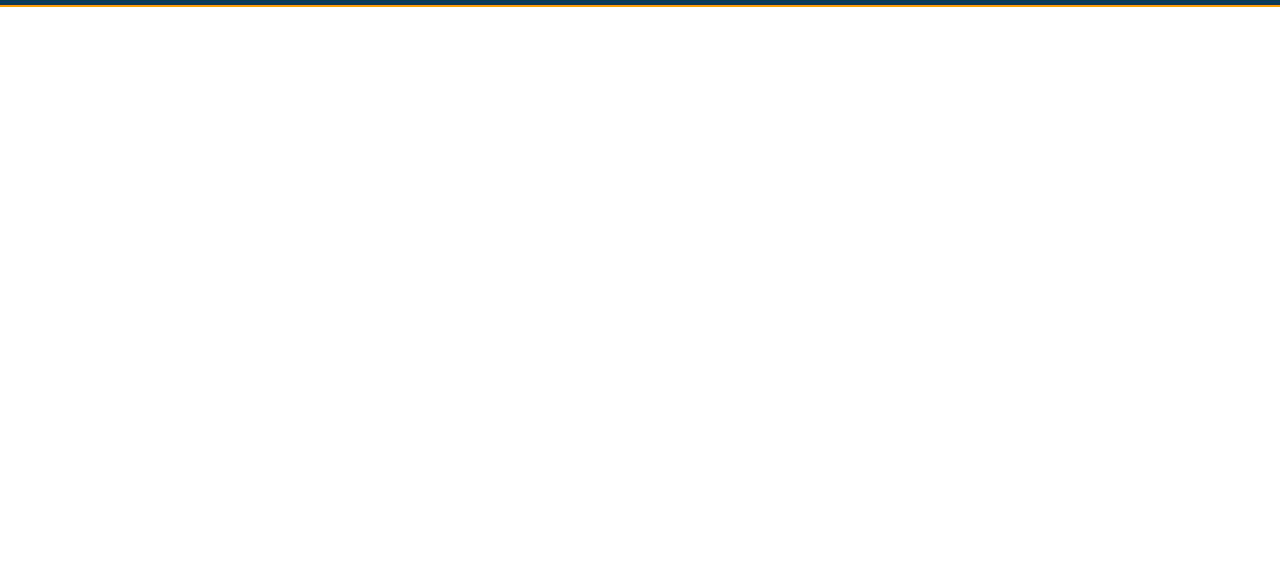
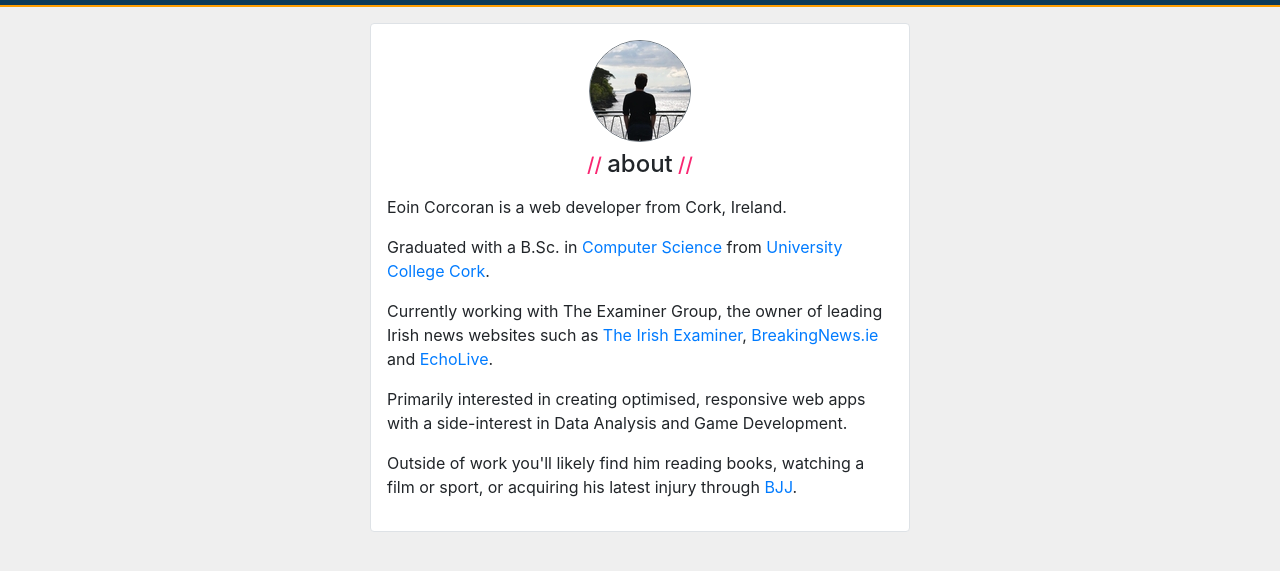
Before and after one commit to eoinpjcorcoran/eoinpjcorcoran.github.io, a plain HTML site: page source/index.html in a window 1280 px wide. Shown: the part 53-624 px from the top of the page. Drawn offline with nearby package versions, Linux system fonts and the light colour scheme.

Commit message:
Added about section to personal site

```diff
--- /dev/null
+++ b/source/css/style.css
@@ -0,0 +1,18 @@
+html, body{
+    background-color: #efefef;
+}
+
+.box{
+    background-color: #fff;
+}
+
+.header::before,
+.header::after{
+    content: " // ";
+    font-size: 1.25rem;
+}
+
+    .header--about::before,
+    .header--about::after{
+        color: #F92672;
+    }
--- a/index.html
+++ b/source/index.html
@@ -9,9 +9,10 @@
 
         <link rel="icon" href="images/favicon.jpg" type="image/x-icon">
         <link rel="stylesheet" href="https://stackpath.bootstrapcdn.com/bootstrap/4.4.1/css/bootstrap.min.css" integrity="sha384-Vkoo8x4CGsO3+Hhxv8T/Q5PaXtkKtu6ug5TOeNV6gBiFeWPGFN9MuhOf23Q9Ifjh" crossorigin="anonymous">
+        <link rel="stylesheet" href="css/style.css">
     </head>
     <body>
-        <nav class="navbar navbar-expand navbar-dark sticky-top" style="background-color: #0D3A58; border-bottom: 2px solid #FF9D00;">
+        <nav class="navbar navbar-expand navbar-dark sticky-top mb-3" style="background-color: #0D3A58; border-bottom: 2px solid #FF9D00;">
             <div class="container-fluid">
                 <a href="/" class="navbar-brand" >
                     <span class="h4">Eoin Corcoran</span>
@@ -35,5 +36,31 @@
                 </ul>
             </div>
         </nav>
+
+        <main>
+            <div class="container">
+                <div class="row">
+                    <div class="col-12 col-sm-9 col-lg-6 d-flex flex-column mx-auto">
+                        <div class="row flex-column m-0 p-2 border rounded box">
+                            <img src="images/profile.jpg" class="mx-auto my-2 border border-secondary rounded-circle" alt="A silhouette of Eoin looking out towards Kenmare Bay">
+
+                            <h4 class="d-block mx-auto header header--about">about</h4>
+
+                            <div class="p-2">
+                                <p>Eoin Corcoran is a web developer from Cork, Ireland.</p>
+
+                                <p>Graduated with a B.Sc. in <a href="https://www.ucc.ie/en/compsci/">Computer Science</a> from <a href="https://www.ucc.ie/">University College Cork</a>.</p>
+
+                                <p>Currently working with The Examiner Group, the owner of leading Irish news websites such as <a href="https://www.irishexaminer.com/">The Irish Examiner</a>, <a href="https://www.breakingnews.ie">BreakingNews.ie</a> and <a href="https://www.echolive.ie">EchoLive</a>.</p>
+
+                                <p>Primarily interested in creating optimised, responsive web apps with a side-interest in Data Analysis and Game Development.</p>
+
+                                <p>Outside of work you'll likely find him reading books, watching a film or sport, or acquiring his latest injury through <a href="https://en.wikipedia.org/wiki/Brazilian_jiu-jitsu">BJJ</a>.</p>
+                            </div>
+                        </div>
+                    </div>
+                </div>
+            </div>
+        </main>
     </body>
 </html>
```
